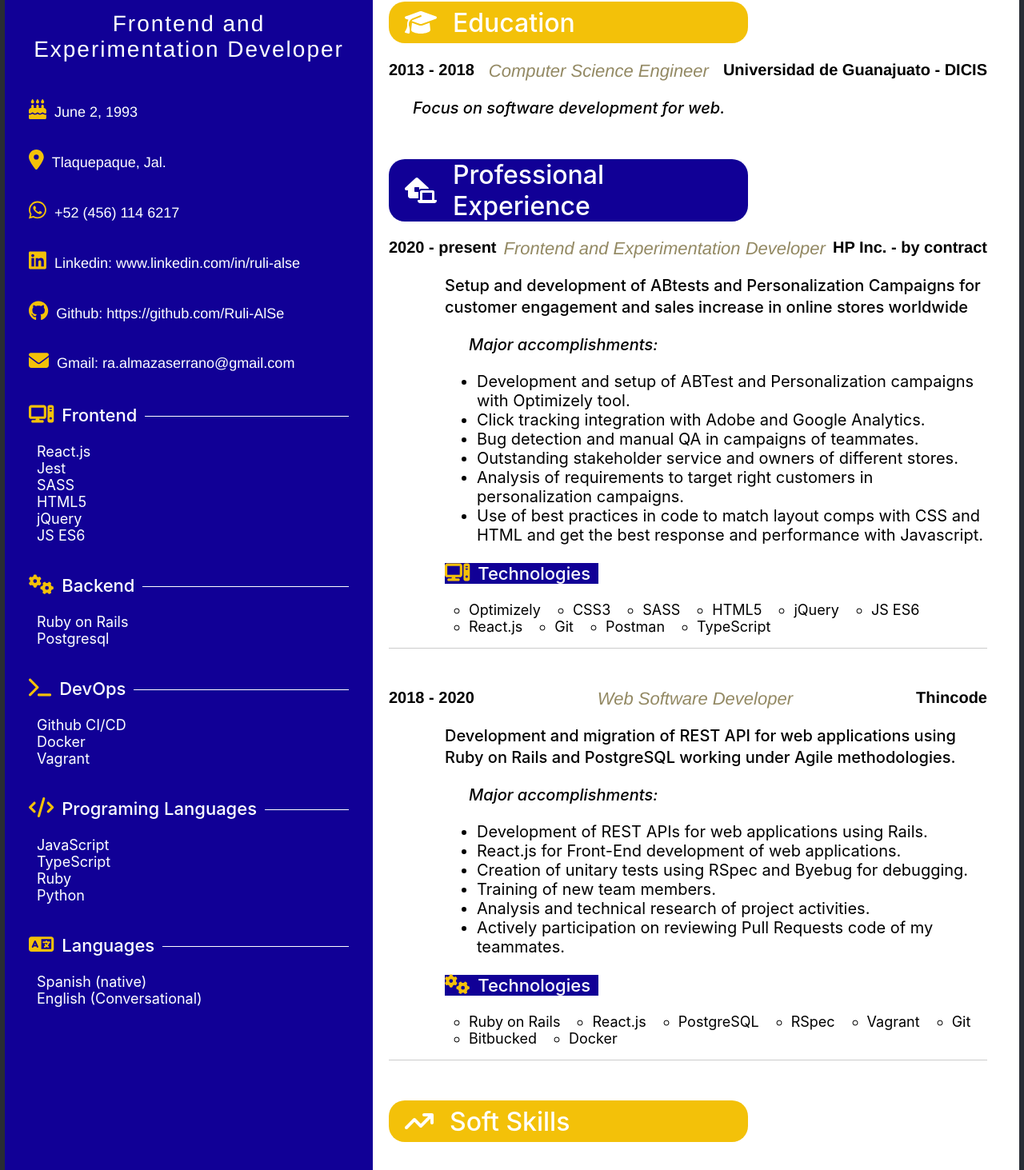
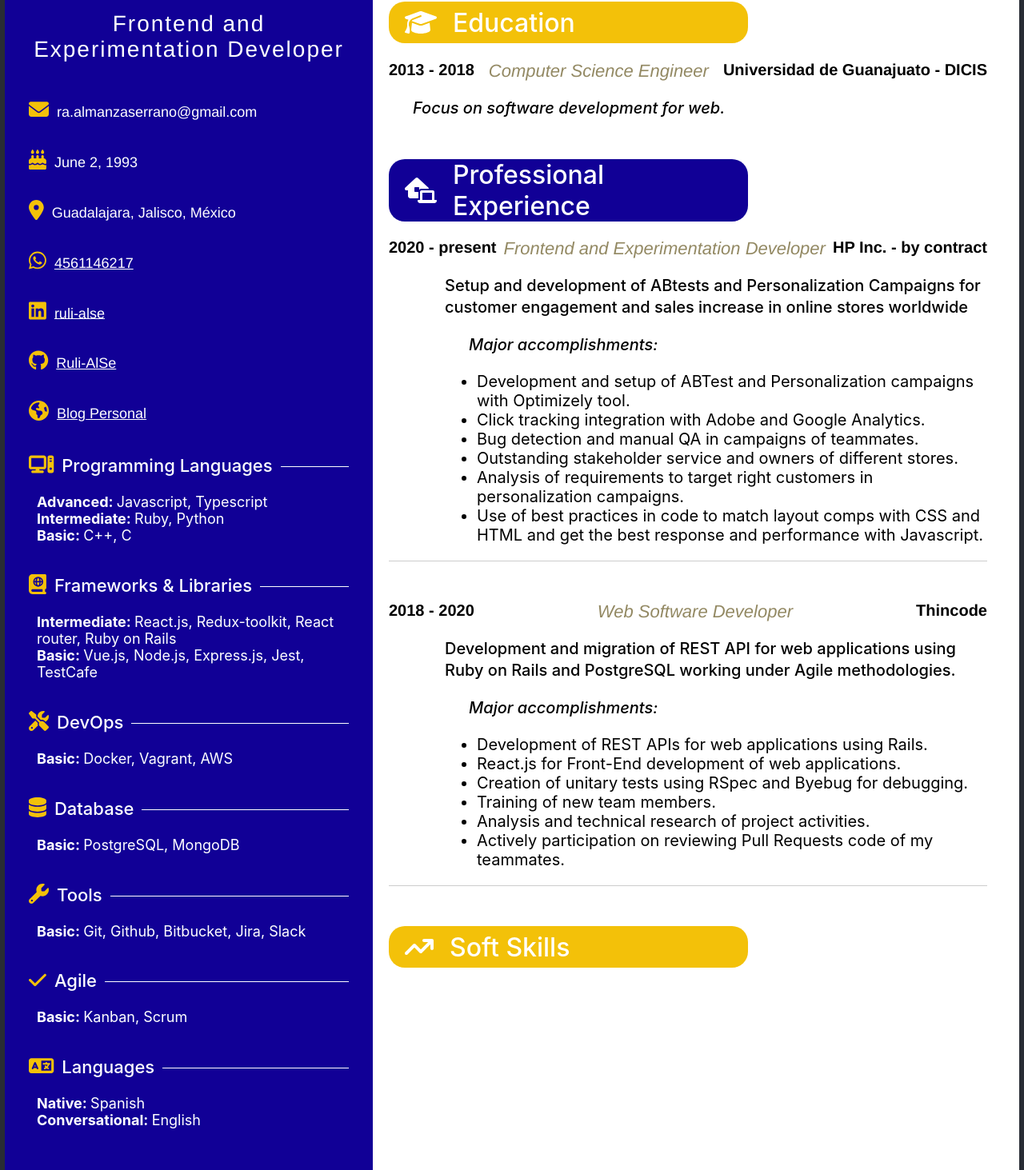
Before and after one commit to Ruli-AlSe/my_resume, a JavaScript app: page / in a window 1280 px wide. Shown: the part 522-1985 px from the top of the page at 80% size. Built offline with nearby package versions, Linux system fonts and the light colour scheme; the HTML template or start-up script is replaced by a standard one.

Commit message:
Make sidebar works using the mock file

```diff
--- a/src/components/JobDescription.js
+++ b/src/components/JobDescription.js
@@ -1,5 +1,3 @@
-import Skills from "./Skills";
-
 export default function JobDescription({
   dates,
   title,
@@ -30,12 +28,6 @@ export default function JobDescription({
           Major accomplishments:
         </p>
         <ul className="resume__job-details">{accomplishmentsMap}</ul>
-        <Skills
-          description={"Technologies"}
-          skills={technologiesList}
-          icon={icon}
-          classModifier="--row"
-        />
       </div>
     </div>
   );
--- a/src/components/SideBar.js
+++ b/src/components/SideBar.js
@@ -4,87 +4,99 @@ import {
   faGithub,
   faLinkedin,
   faWhatsapp,
+  faStackOverflow,
+  faTwitter,
+  faFacebook,
 } from "@fortawesome/free-brands-svg-icons";
 import {
   faEnvelope,
   faLocationDot,
   faCakeCandles,
   faComputer,
-  faGears,
-  faTerminal,
-  faCode,
   faLanguage,
+  faPhone,
+  faEarth,
+  faBookAtlas,
+  faScrewdriverWrench,
+  faDatabase,
+  faWrench,
+  faCheck,
 } from "@fortawesome/free-solid-svg-icons";
 import "../styles/components/sidebar.scss";
 
-export default function SideBar() {
+export default function SideBar({
+  personalInfo,
+  socialMedia,
+  technicalSkills,
+}) {
+  const socialMediaIcons = {
+    github: faGithub,
+    linkedin: faLinkedin,
+    whatsapp: faWhatsapp,
+    stackoverflow: faStackOverflow,
+    twitter: faTwitter,
+    facebook: faFacebook,
+    personalsite: faEarth,
+  };
+  const socialMediaMap = socialMedia.map((item, idx) => (
+    <p key={idx + item.name} className="sidebar__text">
+      <FontAwesomeIcon icon={socialMediaIcons[item.name]} />
+      <a href={item.url}>{item.user}</a>
+    </p>
+  ));
+  const techSkillsIcons = {
+    "Programming Languages": faComputer,
+    "Frameworks & Libraries": faBookAtlas,
+    DevOps: faScrewdriverWrench,
+    Database: faDatabase,
+    Tools: faWrench,
+    Agile: faCheck,
+    Languages: faLanguage,
+  };
+  const technicalSkillsMap = technicalSkills.map((item, idx) => {
+    return (
+      <Skills
+        key={idx + item.section_name}
+        description={item.section_name}
+        skills={item.skills}
+        icon={techSkillsIcons[item.section_name]}
+      />
+    );
+  });
+
   return (
     <div className="sidebar">
       <div className="sidebar__profile-pic">
-        <img
-          src="https://media-exp1.licdn.com/dms/image/C4D03AQFbmxRfcXiyxg/profile-displayphoto-shrink_800_800/0/1592952962315?e=1666828800&v=beta&t=RV_S2I31GxIGeeLih5g21XixOlx1kgs1wFHfHLnBCmw"
-          alt="profile pic"
-        />
+        <img src={personalInfo.photo_url} alt="profile pic" />
       </div>
       <h2 className="sidebar__text sidebar__text--name">
-        Raul Alejandro Almanza Serrano
+        {`${personalInfo.name} ${personalInfo.last_name}`}
       </h2>
       <h3 className="sidebar__text sidebar__text--title">
-        Frontend and Experimentation Developer
+        {personalInfo.role_description}
       </h3>
       <div className="sidebar__personal-info">
         <p className="sidebar__text">
+          <FontAwesomeIcon icon={faEnvelope} />
+          {personalInfo.email}
+        </p>
+        <p className="sidebar__text">
           <FontAwesomeIcon icon={faCakeCandles} />
-          June 2, 1993
+          {personalInfo.birthday}
         </p>
         <p className="sidebar__text">
           <FontAwesomeIcon icon={faLocationDot} />
-          Tlaquepaque, Jal.
+          {personalInfo.location}
         </p>
-        <p className="sidebar__text">
-          <FontAwesomeIcon icon={faWhatsapp} />
-          +52 (456) 114 6217
-        </p>
-        <div className="sidebar__social-media">
+        {personalInfo.phone_number.length > 0 && (
           <p className="sidebar__text">
-            <FontAwesomeIcon icon={faLinkedin} />
-            Linkedin: <span>www.linkedin.com/in/ruli-alse</span>
+            <FontAwesomeIcon icon={faPhone} />
+            {personalInfo.phone_number}
           </p>
-          <p className="sidebar__text">
-            <FontAwesomeIcon icon={faGithub} />
-            Github: <span>https://github.com/Ruli-AlSe</span>
-          </p>
-          <p className="sidebar__text">
-            <FontAwesomeIcon icon={faEnvelope} />
-            Gmail: <span>ra.almazaserrano@gmail.com</span>
-          </p>
-        </div>
+        )}
+        <div className="sidebar__social-media">{socialMediaMap}</div>
       </div>
-      <Skills
-        description={"Frontend"}
-        skills={["React.js", "Jest", "SASS", "HTML5", "jQuery", "JS ES6"]}
-        icon={faComputer}
-      />
-      <Skills
-        description={"Backend"}
-        skills={["Ruby on Rails", "Postgresql"]}
-        icon={faGears}
-      />
-      <Skills
-        description={"DevOps"}
-        skills={["Github CI/CD", "Docker", "Vagrant"]}
-        icon={faTerminal}
-      />
-      <Skills
-        description={"Programing Languages"}
-        skills={["JavaScript", "TypeScript", "Ruby", "Python"]}
-        icon={faCode}
-      />
-      <Skills
-        description={"Languages"}
-        skills={["Spanish (native)", "English (Conversational)"]}
-        icon={faLanguage}
-      />
+      {technicalSkillsMap}
     </div>
   );
 }
--- a/src/components/Skills.js
+++ b/src/components/Skills.js
@@ -1,9 +1,13 @@
 import { FontAwesomeIcon } from "@fortawesome/react-fontawesome";
 
 export default function Skills({ description, skills, icon, classModifier }) {
-  const skillsMap = skills.map((elem, idx) => {
-    return <li key={idx + description}>{elem}</li>;
-  });
+  const skillsMap = skills.map((elem, idx) => (
+    <li key={idx + description}>
+      <b>{`${elem.title}: `}</b>
+      {elem.value.length > 0 ? elem.value.join(", ") : elem.value}
+    </li>
+  ));
+
   return (
     <div className="sidebar__technologies sidebar__technologies--white-gackground">
       {icon && (
--- a/src/components/SoftSkillsSection.js
+++ b/src/components/SoftSkillsSection.js
@@ -1,4 +1,3 @@
-import Skills from "../components/Skills";
 import { FontAwesomeIcon } from "@fortawesome/react-fontawesome";
 import { faArrowTrendUp } from "@fortawesome/free-solid-svg-icons";
 
@@ -8,20 +7,6 @@ export default function SoftSkills() {
       <h1 className="resume__title resume__title--even">
         <FontAwesomeIcon icon={faArrowTrendUp} /> Soft Skills
       </h1>
-      <Skills
-        description={"Technologies"}
-        skills={[
-          "Easy Adaptability",
-          "Fast learner",
-          "Commitment",
-          "Proactive",
-          "Critical thinking",
-          "Constant interest in learning",
-          "Decision making",
-          "Teamwork",
-        ]}
-        classModifier="--row sidebar__technologies-list--big"
-      />
     </div>
   );
 }
--- a/src/mocks/info-me.json
+++ b/src/mocks/info-me.json
@@ -6,29 +6,45 @@
   "total_pages": 1,
   "next_page": null,
   "prev_page": null,
-  "results": [
-    {
+  "result": {
     "id": "YWYpQRIAACkA3RZr",
     "type": "personal-info",
     "first_publication_date": "2021-10-13T00:33:08+0000",
     "last_publication_date": "2021-10-13T00:33:08+0000",
     "lang": "en-us",
     "data": {
+      "personal_info": {
         "name": "Raul Alejandro",
         "last_name": "Almanza Serrano",
+        "photo_url": "https://media-exp1.licdn.com/dms/image/C4D03AQFbmxRfcXiyxg/profile-displayphoto-shrink_800_800/0/1592952962315?e=1666828800&v=beta&t=RV_S2I31GxIGeeLih5g21XixOlx1kgs1wFHfHLnBCmw",
         "email": "ra.almanzaserrano@gmail.com",
         "role_description": "Frontend and Experimentation Developer",
         "birthday": "June 2, 1993",
         "location": "Guadalajara, Jalisco, México",
-        "phone_number": "",
-        "social_media": {
-          "whatsapp": "4561146217",
-          "linkedin_url": "www.linkedin.com/in/ruli-alse",
-          "github_url": "https://github.com/Ruli-AlSe",
-          "twitter_url": "",
-          "facebook_url": "",
-          "stackoverflow_url": ""
+        "phone_number": ""
       },
+      "social_media": [
+        {
+          "name": "whatsapp",
+          "user": "4561146217",
+          "url": "https://api.whatsapp.com/send?phone=5214561146217"
+        },
+        {
+          "name": "linkedin",
+          "user": "ruli-alse",
+          "url": "www.linkedin.com/in/ruli-alse"
+        },
+        {
+          "name": "github",
+          "user": "Ruli-AlSe",
+          "url": "https://github.com/Ruli-AlSe"
+        },
+        {
+          "name": "personalsite",
+          "user": "Blog Personal",
+          "url": "https://raul-almanza-resume.netlify.app/"
+        }
+      ],
       "self_description": "Frontend and Experimentation Developer with 2+ years of experience creating new features and make quick fixes through AB tests, personalization campaigns and 100% experiments in thefront store of different e-commerce platforms to increase sales, conversion rates and customer engagement when visiting online stores. I am looking for a new job with new interesting projects where I can continue improving my skills and learning new technologies oriented to web software development with React.js, Redux, SASS and Ruby on Rails",
       "education": [
         {
@@ -131,42 +147,87 @@
       "technical_skills": [
         {
           "section_name": "Programming Languages",
-            "advanced": ["Javascript", "Typescript"],
-            "intermediate": ["Ruby", "Python"],
-            "basic": ["C++", "C"]
+          "skills": [
+            {
+              "title": "Advanced",
+              "value": ["Javascript", "Typescript"]
+            },
+            {
+              "title": "Intermediate",
+              "value": ["Ruby", "Python"]
+            },
+            {
+              "title": "Basic",
+              "value": ["C++", "C"]
+            }
+          ]
         },
         {
           "section_name": "Frameworks & Libraries",
-            "intermediate": [
+          "skills": [
+            {
+              "title": "Intermediate",
+              "value": [
                 "React.js",
                 "Redux-toolkit",
                 "React router",
                 "Ruby on Rails"
-            ],
-            "basic": ["Vue.js", "Node.js", "Express.js", "Jest", "TestCafe"]
+              ]
+            },
+            {
+              "title": "Basic",
+              "value": ["Vue.js", "Node.js", "Express.js", "Jest", "TestCafe"]
+            }
+          ]
         },
         {
           "section_name": "DevOps",
-            "basic": ["Docker", "Vagrant", "AWS"]
+          "skills": [
+            {
+              "title": "Basic",
+              "value": ["Docker", "Vagrant", "AWS"]
+            }
+          ]
         },
         {
           "section_name": "Database",
-            "basic": ["PostgreSQL", "MongoDB"]
+          "skills": [
+            {
+              "title": "Basic",
+              "value": ["PostgreSQL", "MongoDB"]
+            }
+          ]
         },
         {
           "section_name": "Tools",
-            "basic": ["Git", "Github", "Bitbucket", "Jira", "Slack"]
+          "skills": [
+            {
+              "title": "Basic",
+              "value": ["Git", "Github", "Bitbucket", "Jira", "Slack"]
+            }
+          ]
         },
         {
           "section_name": "Agile",
-            "basic": ["Kanban", "Scrum"]
+          "skills": [
+            {
+              "title": "Basic",
+              "value": ["Kanban", "Scrum"]
+            }
+          ]
         },
         {
           "section_name": "Languages",
-            "native": "Spanish",
-            "basic": [],
-            "conversational": ["English"],
-            "advanced": []
+          "skills": [
+            {
+              "title": "Native",
+              "value": ["Spanish"]
+            },
+            {
+              "title": "Conversational",
+              "value": ["English"]
+            }
+          ]
         }
       ],
       "projects": [
@@ -187,5 +248,4 @@
       ]
     }
   }
-  ]
 }
--- a/src/pages/MyCV.js
+++ b/src/pages/MyCV.js
@@ -4,11 +4,17 @@ import Education from "../components/EducationSection";
 import ProfessionalExperience from "../components/ProfessionalExperienceSection";
 import SoftSkills from "../components/SoftSkillsSection";
 import "../styles/pages/mycv.scss";
+import data from "../mocks/info-me.json";
 
 export default function MyCV() {
+  const myInfo = data.result.data;
   return (
     <div className="resume">
-      <SideBar></SideBar>
+      <SideBar
+        personalInfo={myInfo.personal_info}
+        socialMedia={myInfo.social_media}
+        technicalSkills={myInfo.technical_skills}
+      ></SideBar>
       <div className="resume__main-content">
         <AboutMe />
         <Education />
--- a/src/styles/components/sidebar.scss
+++ b/src/styles/components/sidebar.scss
@@ -59,6 +59,11 @@
     font-family: $elc-font;
     font-size: 18px;
     color: $color-white;
+    a {
+      font-family: $elc-font;
+      font-size: 18px;
+      color: $color-white;
+    }
     svg {
       font-size: 25px;
       margin-right: 10px;
```
Lines whose indentation alone changed are shown as unchanged.
